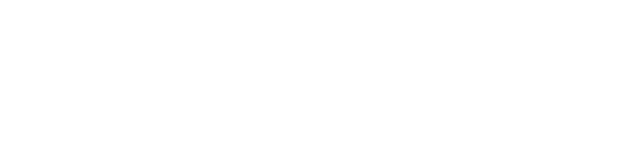
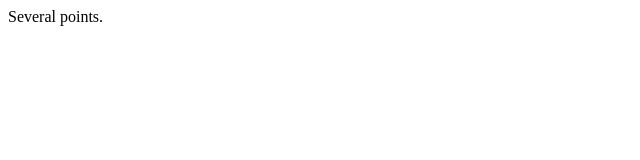
Before and after one commit to Bendernnm/BinaryAcademyGit, a plain HTML site: page about.html in a window 1280 px wide. Shown: the whole page, without its empty margins (0-640 px from the left). Drawn offline with Linux system fonts and the light colour scheme.

Commit message:
004: Write text. (about.html)

```diff
--- a/about.html
+++ b/about.html
@@ -5,6 +5,6 @@
     <title>About</title>
 </head>
 <body>
-
+Several points.
 </body>
 </html>
```
